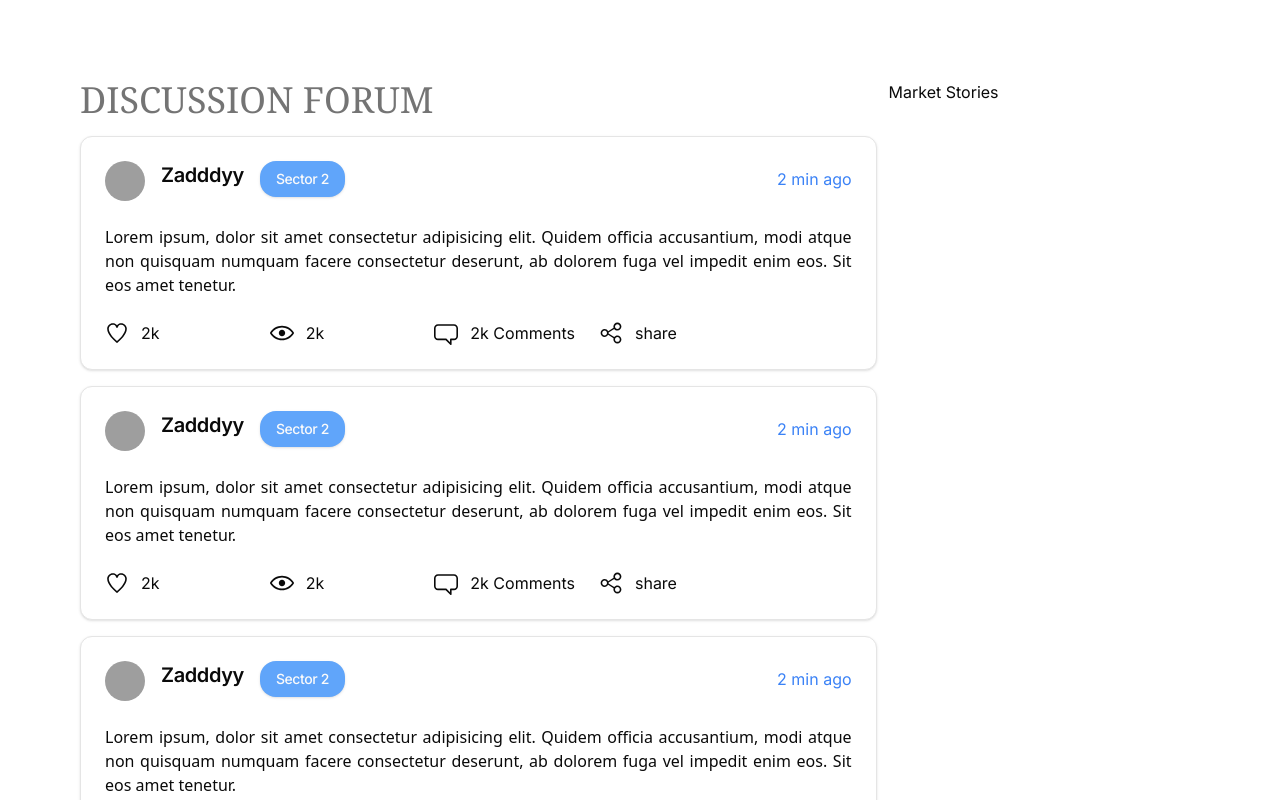
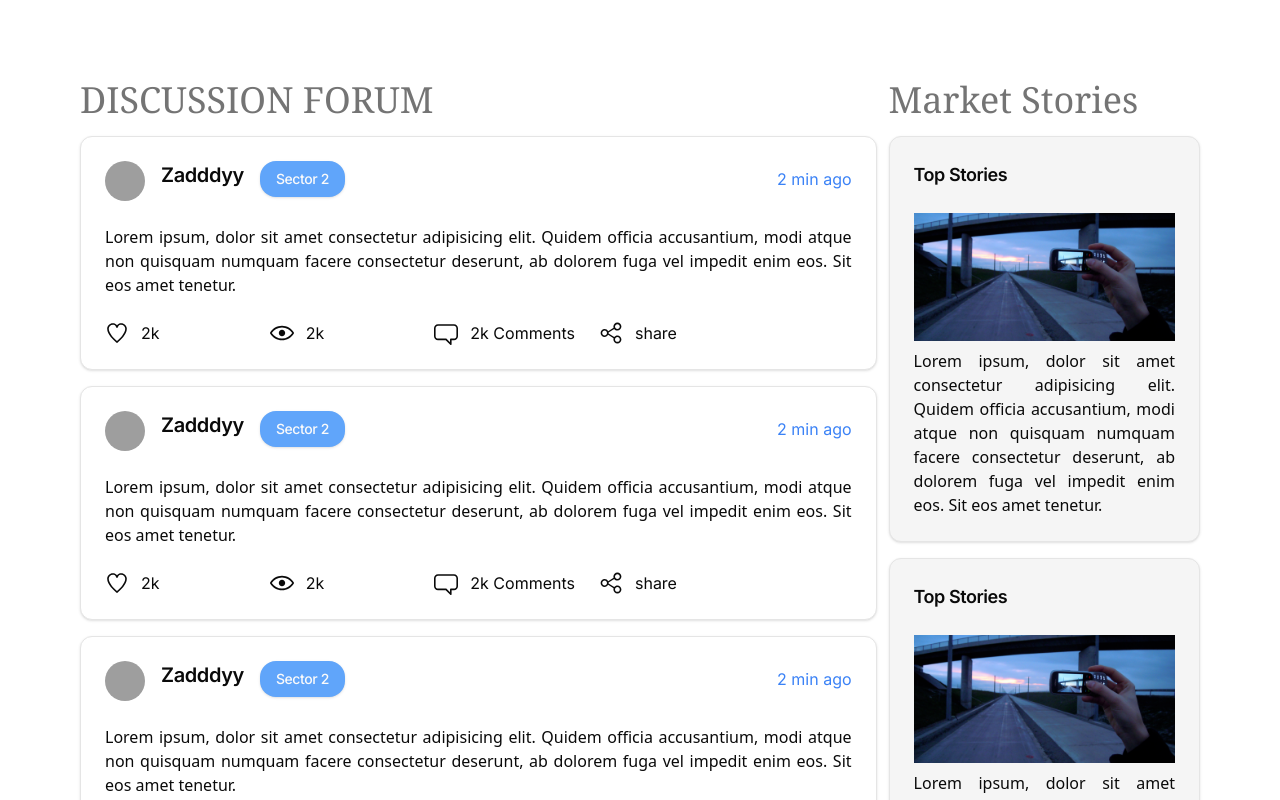
Before and after one commit to crystinameth/GoIndiaStocks, a Next.js app: page / in a window 1280 px wide. Shown: the top 800 px of the page. Built offline with nearby package versions, Linux system fonts and the light colour scheme; grey boxes are pictures that could not be loaded.

Commit message:
top stories

```diff
--- a/app/page.tsx
+++ b/app/page.tsx
@@ -1,20 +1,27 @@
 import DiscussionForum from "@/components/shared/discussion";
+import MarketStories from "@/components/shared/stories";
 
 export default function Home() {
   return (
     <main className="flex w-full min-h-screen p-10 md:p-20 md:max-w-screen-2xl md:mx-auto overflow-x-auto">
       <div className="grid grid-cols-1 sm:grid-cols-7 gap-3 justify-between h-full w-full">
         <div className="w-full col-span-5 pt-10 sm:pt-0">
-        <p className="text-4xl text-bold text-primary/60 font-serif">DISCUSSION FORUM</p>
+          <p className="text-4xl text-bold text-primary/60 font-serif">
+            DISCUSSION FORUM
+          </p>
           <DiscussionForum />
           <DiscussionForum />
           <DiscussionForum />
           <DiscussionForum />
         </div>
-      <div className="w-full col-span-4 lg:col-span-2 hidden sm:block">
+        <div className="w-full sm:col-span-3 md:col-span-2 ">
+          <p className="text-4xl text-bold text-primary/60 font-serif">
             Market Stories
+          </p>
+          <MarketStories />
+          <MarketStories />
+          <MarketStories />
         </div>
-
       </div>
     </main>
   );
--- /dev/null
+++ b/components/shared/stories.tsx
@@ -0,0 +1,34 @@
+import {
+  Card,
+  CardContent,
+  CardFooter,
+  CardHeader,
+  CardTitle,
+} from "@/components/ui/card";
+import Image from "next/image";
+
+export default function MarketStories() {
+  return (
+    <Card className="my-4 bg-secondary">
+      <CardHeader>
+        <CardTitle className="text-lg">Top Stories</CardTitle>
+      </CardHeader>
+      <CardContent>
+      <div className="flex-shrink-0 h-32 w-full relative overflow-hidden">
+          <Image
+            src="/img.png"
+            alt="img"
+            layout="fill"
+            objectFit="cover"
+          />
+        </div>
+        <p className="text-justify font-sans pt-2">
+          Lorem ipsum, dolor sit amet consectetur adipisicing elit. Quidem
+          officia accusantium, modi atque non quisquam numquam facere
+          consectetur deserunt, ab dolorem fuga vel impedit enim eos. Sit eos
+          amet tenetur.
+        </p>
+      </CardContent>
+    </Card>
+  );
+}
```
Also changed, not shown: public/img.png (added), 1 other file (tests, documents, lock files or other folders). Lines whose indentation alone changed are shown as unchanged.
